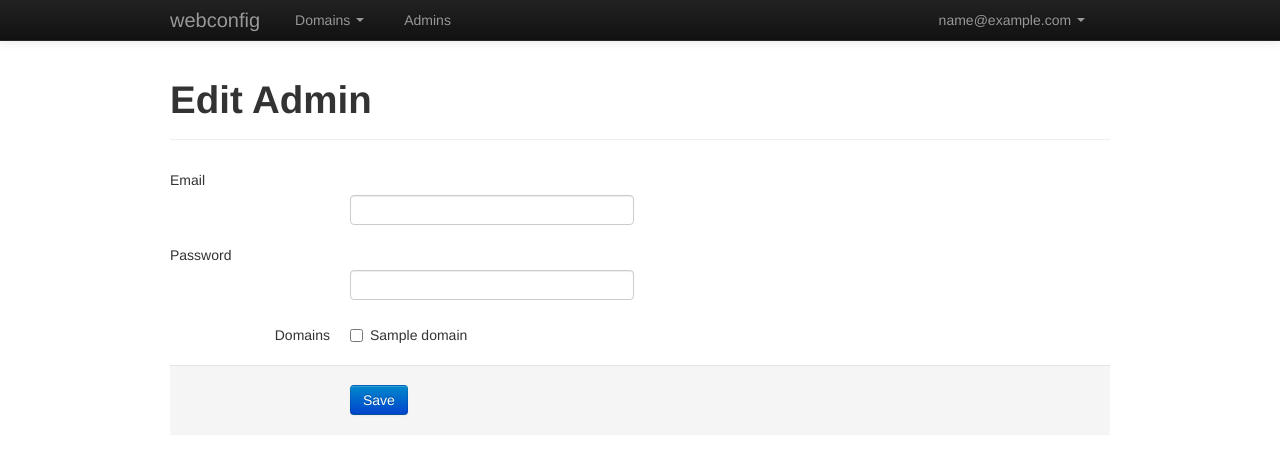
After one commit to SWW13/webconfig, a CakePHP app: the page made by app/View/Admins/edit.ctp in a window 1280 px wide. The commit adds this page. Shown: the top 474 px of the page. Run offline with PHP 8.4 and a stand-in for CakePHP, Linux system fonts and the light colour scheme; the template is opened without the code that fills it: most values are stand-ins (such as "Sample title", 1, 10 or a date in 2020); form fields are guessed from the names that the template uses; data that the repository does not hold is empty; some libraries are stand-ins or nearby versions.

Commit message:
added admins add/edit/delete functions

```diff
--- a/app/Controller/AppController.php
+++ b/app/Controller/AppController.php
@@ -4,10 +4,10 @@ App::uses('Controller', 'Controller');
 
 class AppController extends Controller {
     public $components = array('Session',
-        'Security' => array(
+        /*'Security' => array(
             'csrfExpires' => '+4 hours',
             'csrfUseOnce' => false
-        ),
+        ),*/
         'Auth' => array(
             'loginAction' => array(
                 'controller' => 'admins',
@@ -39,7 +39,7 @@ class AppController extends Controller {
         // set admin if loged in
         if($this->Auth->user())
         {
-            $this->set('admin', $this->Auth->user());
+            $this->set('auth_admin', $this->Auth->user());
 
             $this->loadModel('Domain');
             $this->set('domain_list', $this->Domain->find('all', array('recursive' => 0)));
--- a/app/Controller/DomainsController.php
+++ b/app/Controller/DomainsController.php
@@ -85,7 +85,7 @@ class DomainsController extends AppController {
             $this->redirect('/');
         }
 
-        /*if ($this->request->is('post'))
+        /*if ($this->request->is('post') || $this->request->is('put'))
         {
             $this->Domain->create();
 
--- /dev/null
+++ b/app/View/Admins/edit.ctp
@@ -0,0 +1,51 @@
+<div class="page-header">
+    <h1>Edit Admin</h1>
+</div>
+
+<?php
+    echo $this->Form->create('Admin', array(
+	'inputDefaults' => array(
+	    'div' => 'control-group',
+	    'error' => array('attributes' => array('wrap' => 'span', 'class' => 'help-inline'))
+	    ),
+        'class' => 'form-horizontal'
+	));
+
+    echo $this->Form->hidden('id');
+?>
+
+<fieldset>
+    <div class="control-group">
+        <?= $this->Form->label('email', 'Email', array('class' => 'control-label')); ?>
+        <div class="controls">
+            <?= $this->Form->input('email', array('label' => false, 'class' => 'input-xlarge')); ?>
+        </div>
+    </div>
+    <div class="control-group">
+        <?= $this->Form->label('password', 'Password', array('class' => 'control-label')); ?>
+        <div class="controls">
+            <?= $this->Form->input('password', array('label' => false, 'value' => '', 'type' => 'password', 'class' => 'input-xlarge')); ?>
+        </div>
+    </div>
+
+    <div class="control-group">
+        <label class="control-label">Domains</label>
+        <div class="controls">
+        <?php foreach($domains as $domain): ?>
+            <label class="checkbox">
+                <input name="data[Domain][][id]" value="<?= $domain['Domain']['id'] ?>" <?php if(in_array($domain['Domain']['domain'], $admin_domains)) echo 'checked'; ?> type="checkbox">
+                <?= $domain['Domain']['domain'] ?>
+            </label>
+        <?php endforeach; ?>
+    </div>
+
+    <div class="form-actions">
+        <?= $this->Form->submit('Save', array('class' => 'btn btn-primary', 'div' => false)) ?>
+    </div>
+    <?= $this->Form->end() ?>
+</fieldset>
+
+<?php
+pr($admin);
+pr($admin_domains);
+pr($domains);
--- a/app/View/Elements/navigation.ctp
+++ b/app/View/Elements/navigation.ctp
@@ -8,20 +8,20 @@
             </a>
             <a class="brand" href="<?= $this->Html->url('/') ?>">webconfig</a>
 
-            <?php if(isset($admin)): ?>
+            <?php if(isset($auth_admin)): ?>
             <div class="nav-collapse collapse">
                 <ul class="nav">
-                    <li id="fat-menu" class="dropdown <?= $this->here == $this->Html->url('/domains') ? 'active' : ''; ?>">
-                        <a href="#" id="drop3" role="button" class="dropdown-toggle" data-toggle="dropdown">
+                    <li class="dropdown <?= $this->here == $this->Html->url(array('controller' => 'domains')) ? 'active' : ''; ?>">
+                        <a href="#" role="button" class="dropdown-toggle" data-toggle="dropdown">
                             Domains
                             <b class="caret"></b>
                         </a>
                         <ul class="dropdown-menu" role="menu" aria-labelledby="drop3">
-                            <li><a href="<?= $this->Html->url('/domains') ?>"><i class="icon-list-alt"></i> overview</a></li>
+                            <li><a href="<?= $this->Html->url(array('controller' => 'domains', 'action' => 'index')) ?>"><i class="icon-list-alt"></i> overview</a></li>
 
-                            <?php if(count($domains) > 0): ?>
+                            <?php if(count($domain_list) > 0): ?>
                             <li class="divider"></li>
-                            <?php foreach($domains as $domain): ?>
+                            <?php foreach($domain_list as $domain): ?>
                                 <?php $domain = isset($domain['Domain']) ? $domain['Domain'] : $domain; ?>
                                 <li>
                                     <a href="<?= $this->Html->url(array('controller' => 'domains', 'action' => 'view', $domain['id'])) ?>">
@@ -35,11 +35,23 @@
                 </ul>
             </div>
 
+            <?php if($auth_admin['admin'] == true): ?>
+            <div class="nav-collapse collapse">
+                <ul class="nav">
+                    <li class="<?= $this->here == $this->Html->url(array('controller' => 'admins')) ? 'active' : ''; ?>">
+                        <a href="<?= $this->Html->url(array('controller' => 'admins', 'action' => 'index')) ?>">
+                            Admins
+                        </a>
+                    </li>
+                </ul>
+            </div>
+            <?php endif; ?>
+
             <div class="nav-collapse collapse pull-right">
                 <ul class="nav">
-                    <li id="fat-menu" class="dropdown">
-                      <a href="#" id="drop3" role="button" class="dropdown-toggle" data-toggle="dropdown">
-                          <?= $admin['email'] ?>
+                    <li class="dropdown">
+                      <a href="#" role="button" class="dropdown-toggle" data-toggle="dropdown">
+                          <?= $auth_admin['email'] ?>
                           <b class="caret"></b>
                       </a>
                       <ul class="dropdown-menu" role="menu" aria-labelledby="drop3">
--- a/app/View/Forwardings/edit.ctp
+++ b/app/View/Forwardings/edit.ctp
@@ -10,6 +10,8 @@
 	    ),
         'class' => 'form-horizontal'
 	));
+
+    echo $this->Form->hidden('id');
 ?>
 
 <fieldset>
```
Also changed, not shown: app/Controller/AdminsController.php (+90 -2 lines), app/Controller/ForwardingsController.php (+2 -6 lines), app/View/Admins/add.ctp (added, +34 -0 lines), app/View/Admins/index.ctp (added, +42 -0 lines).
